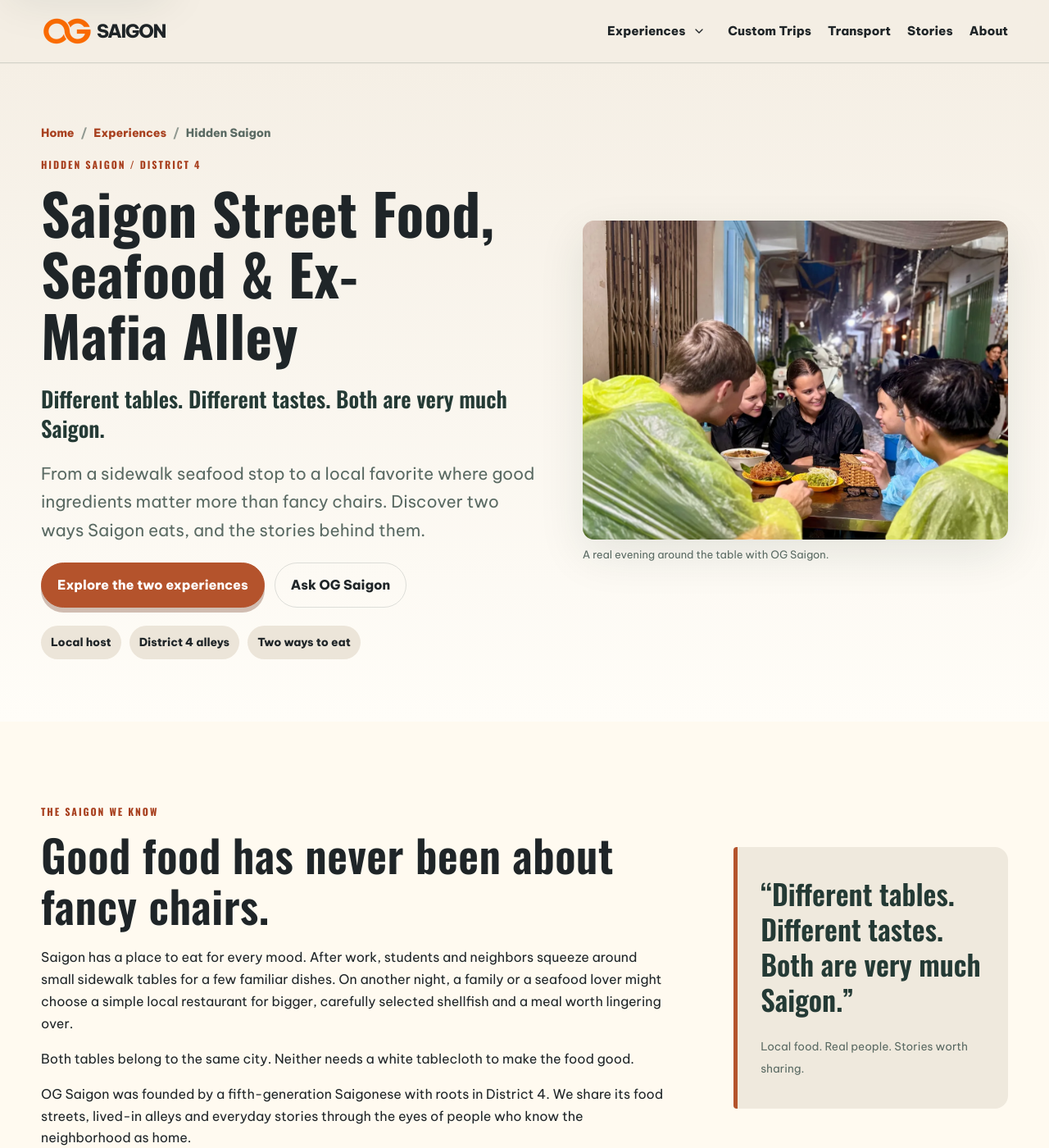
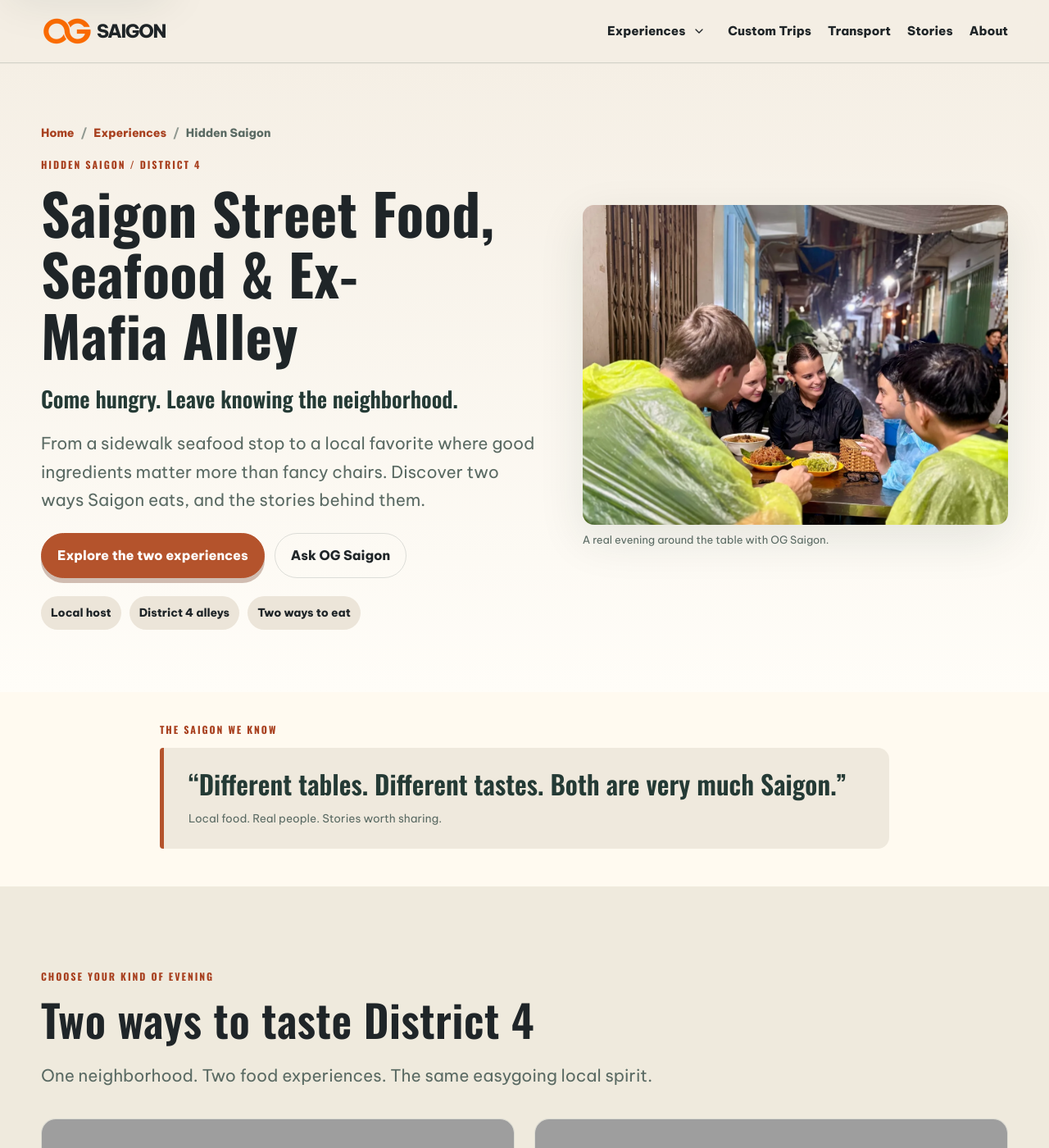
Before and after one commit to DSG2025/DSG2025.github.io, a Jekyll site: the page built from experiences/hidden-saigon/index.html, in a window 1280 px wide and 1400 px high. Shown: the whole window at 82% size. Built offline with Jekyll 4.4.1, drawn with Linux system fonts in a browser that asks for light colours; some web fonts are replaced; some of the changed text lies outside the part shown; grey boxes are pictures that could not be loaded.

Commit message:
feat(hidden-saigon): streamline story section and add typical food routes

```diff
--- a/assets/css/hidden-saigon-v2.css
+++ b/assets/css/hidden-saigon-v2.css
@@ -8,11 +8,11 @@
 .hidden-food .hf-hero-photo { margin:0; min-width:0; }
 .hidden-food .hf-hero-photo img { width:100%; aspect-ratio:4/3; height:auto; border-radius:14px; box-shadow:var(--shadow); object-fit:cover; }
 .hidden-food figcaption { margin-top:9px; font-size:.81rem; line-height:1.5; color:var(--muted); }
-.hidden-food .hf-intro-grid { display:grid; grid-template-columns:minmax(0,1.4fr) minmax(260px,.6fr); gap:clamp(24px,5vw,90px); align-items:center; }
-.hidden-food .hf-intro h2 { max-width:700px; }
-.hidden-food .hf-intro p:not(.eyebrow) { max-width:770px; }
-.hidden-food .hf-quote { margin:0; padding:36px 28px; background:#efe9dd; border-left:5px solid var(--cta-bg); border-radius:4px 16px 16px 4px; }
-.hidden-food .hf-quote p { font:600 clamp(1.6rem,2.7vw,2.25rem)/1.24 var(--type-display-font-family); margin:0 0 22px; color:var(--hf-dark); }
+.hidden-food .hf-intro { padding-top:36px; padding-bottom:46px; }
+.hidden-food .hf-intro-compact { max-width:890px; }
+.hidden-food .hf-intro-compact .eyebrow { margin:0 0 12px; }
+.hidden-food .hf-quote { margin:0; padding:24px 30px; background:#efe9dd; border-left:5px solid var(--cta-bg); border-radius:4px 14px 14px 4px; }
+.hidden-food .hf-quote p { font:600 clamp(1.5rem,2.6vw,2rem)/1.25 var(--type-display-font-family); margin:0 0 8px; color:var(--hf-dark); }
 .hidden-food .hf-quote span { font-size:.85rem; color:var(--muted); }
 .hidden-food .hf-choices { background:#efeadd; }
 .hidden-food .hf-section-head { max-width:880px; margin:0 0 35px; }
@@ -48,6 +48,16 @@
 .hidden-food .hf-text-link { display:inline-block; align-self:flex-start; margin-top:20px; color:var(--text-accent); text-decoration:underline; text-underline-offset:4px; font-weight:700; line-height:1.5; }
 .hidden-food .hf-text-link:hover { color:var(--hf-dark); }
 .hidden-food .hf-menu-note { margin:24px 0 0; max-width:940px; font-size:.9rem; line-height:1.7; color:var(--muted); }
+.hidden-food .hf-flow { background:var(--paper); }
+.hidden-food .hf-flow-grid { display:grid; grid-template-columns:repeat(2,minmax(0,1fr)); gap:24px; }
+.hidden-food .hf-flow-card { background:#f3eee4; border:1px solid var(--hf-line); border-radius:16px; padding:26px 28px; min-width:0; }
+.hidden-food .hf-flow-card h3 { font-size:clamp(1.5rem,2.2vw,1.9rem); margin:0 0 23px; }
+.hidden-food .hf-flow-steps { list-style:none; counter-reset:hf-stop; padding:0; margin:0; }
+.hidden-food .hf-flow-steps li { counter-increment:hf-stop; display:grid; grid-template-columns:30px minmax(0,1fr); gap:0 12px; padding:0 0 21px; }
+.hidden-food .hf-flow-steps li:last-child { padding-bottom:0; }
+.hidden-food .hf-flow-steps li::before { content:counter(hf-stop,decimal-leading-zero); grid-row:span 2; display:flex; align-items:center; justify-content:center; width:29px; height:29px; border:1px solid var(--hf-line); border-radius:50%; color:var(--text-accent); font-size:.73rem; font-weight:800; }
+.hidden-food .hf-flow-stop { display:block; font-weight:700; color:var(--hf-dark); line-height:1.5; }
+.hidden-food .hf-flow-steps li span:last-child { display:block; line-height:1.55; color:var(--text); font-size:.95rem; }
 .hidden-food .hf-neighborhood { background:var(--hf-dark); }
 .hidden-food .hf-neighborhood-grid { display:grid; grid-template-columns:minmax(0,1fr) minmax(0,.8fr); gap:clamp(24px,6vw,85px); align-items:center; }
 .hidden-food .hf-neighborhood p:not(.eyebrow) { color:#e5ece9; }
@@ -67,7 +77,8 @@
 .hidden-food .hf-cta h3 { font-size:clamp(1.6rem,2.2vw,2rem); }
 .hidden-food .hf-cta .btn { width:100%; margin:14px 0 20px; text-align:center; }
 @media (max-width:920px) {
-  .hidden-food .hf-hero-grid, .hidden-food .hf-intro-grid, .hidden-food .hf-neighborhood-grid, .hidden-food .hf-practical-grid { grid-template-columns:1fr; }
+  .hidden-food .hf-hero-grid, .hidden-food .hf-neighborhood-grid, .hidden-food .hf-practical-grid { grid-template-columns:1fr; }
+  .hidden-food .hf-flow-grid { grid-template-columns:1fr; }
   .hidden-food .hf-neighborhood img { height:360px; }
 }
 @media (max-width:700px) {
@@ -83,7 +94,9 @@
   .hidden-food .hf-moments-grid img { height:168px; }
   .hidden-food .hf-moments-grid figure:first-child img, .hidden-food .hf-moments-grid figure:last-child img { height:214px; }
   .hidden-food .hf-option-inner { padding:20px; }
-  .hidden-food .hf-quote { padding:27px 22px; }
+  .hidden-food .hf-intro { padding-top:28px; padding-bottom:36px; }
+  .hidden-food .hf-quote { padding:21px 20px; }
+  .hidden-food .hf-flow-card { padding:23px 20px; }
   .hidden-food .hf-neighborhood img { height:310px; }
   .hidden-food .hf-cta { padding:22px; }
   .hidden-food .hero-actions .btn { width:100%; }
--- a/experiences/hidden-saigon/index.html
+++ b/experiences/hidden-saigon/index.html
@@ -39,7 +39,7 @@
         </nav>
         <div class="eyebrow">Hidden Saigon / District 4</div>
         <h1 id="hf-title">Saigon Street Food, Seafood &amp; Ex-Mafia Alley</h1>
-        <p class="hf-hero-quote">Different tables. Different tastes. Both are very much Saigon.</p>
+        <p class="hf-hero-quote">Come hungry. Leave knowing the neighborhood.</p>
         <p class="lead">From a sidewalk seafood stop to a local favorite where good ingredients matter more than fancy chairs. Discover two ways Saigon eats, and the stories behind them.</p>
         <div class="hero-actions">
           <a class="btn primary" href="#choose-your-table">Explore the two experiences</a>
@@ -58,15 +58,9 @@
     </div>
   </section>
 
-  <section class="section paper hf-intro" aria-labelledby="hf-why-title">
-    <div class="wrap hf-intro-grid">
-      <div>
-        <p class="eyebrow">The Saigon we know</p>
-        <h2 id="hf-why-title">Good food has never been about fancy chairs.</h2>
-        <p>Saigon has a place to eat for every mood. After work, students and neighbors squeeze around small sidewalk tables for a few familiar dishes. On another night, a family or a seafood lover might choose a simple local restaurant for bigger, carefully selected shellfish and a meal worth lingering over.</p>
-        <p>Both tables belong to the same city. Neither needs a white tablecloth to make the food good.</p>
-        <p>OG Saigon was founded by a fifth-generation Saigonese with roots in District 4. We share its food streets, lived-in alleys and everyday stories through the eyes of people who know the neighborhood as home.</p>
-      </div>
+  <section class="section paper hf-intro" aria-label="The Saigon we know">
+    <div class="wrap hf-intro-compact">
+      <p class="eyebrow">The Saigon we know</p>
       <blockquote class="hf-quote">
         <p>“Different tables. Different tastes. Both are very much Saigon.”</p>
         <span>Local food. Real people. Stories worth sharing.</span>
@@ -172,6 +166,41 @@
     </div>
   </section>
 
+  <section class="section hf-flow" aria-labelledby="hf-flow-title">
+    <div class="wrap">
+      <div class="hf-section-head">
+        <p class="eyebrow">A typical evening</p>
+        <h2 id="hf-flow-title">From the first bite to the last story</h2>
+        <p class="lead">Two ways through District 4. Stops may shift with local conditions, but the experience stays true to the neighborhood.</p>
+      </div>
+      <div class="hf-flow-grid">
+        <article class="hf-flow-card" aria-labelledby="hf-flow-a-title">
+          <p class="hf-option-number">01 / The everyday table</p>
+          <h3 id="hf-flow-a-title">Street Food &amp; Local Life</h3>
+          <ol class="hf-flow-steps">
+            <li><span class="hf-flow-stop">Meet in District 4</span><span>Say hello to your host and begin the walk.</span></li>
+            <li><span class="hf-flow-stop">Hai Mươi Thước</span><span>Bún bò Huế, flan and fresh sugarcane juice.</span></li>
+            <li><span class="hf-flow-stop">The old neighborhood</span><span>Walk through local streets and hear how the area around Tôn Đản was once linked to Năm Cam.</span></li>
+            <li><span class="hf-flow-stop">Tôn Đản food streets</span><span>Bánh mì, seafood and beer in a lively area popular with students and local diners today.</span></li>
+            <li><span class="hf-flow-stop">Your kind of finish</span><span>Head back independently or join an optional rooftop stop. Drinks there are self-paid.</span></li>
+          </ol>
+        </article>
+        <article class="hf-flow-card" aria-labelledby="hf-flow-b-title">
+          <p class="hf-option-number">02 / For those in the know</p>
+          <h3 id="hf-flow-b-title">Good Seafood, Plastic Chairs</h3>
+          <ol class="hf-flow-steps">
+            <li><span class="hf-flow-stop">Meet in District 4</span><span>Start the evening with your local host.</span></li>
+            <li><span class="hf-flow-stop">Xóm Chiếu market area</span><span>Special bánh xèo, seafood bánh khọt and a drink.</span></li>
+            <li><span class="hf-flow-stop">Hãng Phân</span><span>A local seafood table with carefully selected dishes and drinks.</span></li>
+            <li><span class="hf-flow-stop">Alleys toward Tôn Đản</span><span>Walk off dinner and hear the neighborhood's stories.</span></li>
+            <li><span class="hf-flow-stop">Chợ 200</span><span>Enjoy a traditional bowl of chè.</span></li>
+            <li><span class="hf-flow-stop">Local rooftop</span><span>Finish with one bottled beer included. Additional drinks are extra.</span></li>
+          </ol>
+        </article>
+      </div>
+    </div>
+  </section>
+
   <section class="section dark hf-neighborhood" aria-labelledby="hf-neighborhood-title">
     <div class="wrap hf-neighborhood-grid">
       <div>
```
